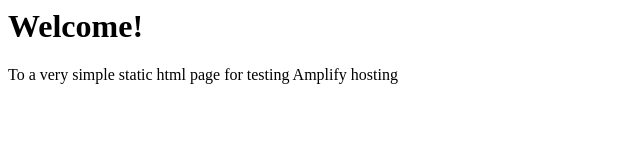
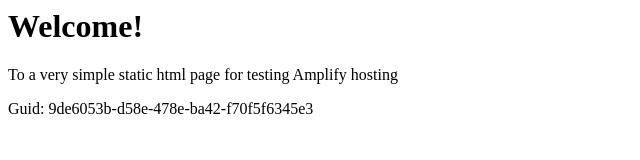
Before and after one commit to aws-aemilia-hkg/Github-PR-Commit-Integration-Test-DoNotTouch-v0-preprod-ap-east-1, a website: page src/index.html in a window 1280 px wide. Shown: the whole page, without its empty margins (0-640 px from the left). Drawn offline with Linux system fonts and the light colour scheme.

Commit message:
commit from integ tests

```diff
--- a/src/index.html
+++ b/src/index.html
@@ -1,3 +1,5 @@
+
+
 <html lang="en">
 
 <head>
@@ -10,6 +12,6 @@
 <body>
     <h1>Welcome!</h1>
     <p>To a very simple static html page for testing Amplify hosting</p>
-</body>
+    <p>Guid: 9de6053b-d58e-478e-ba42-f70f5f6345e3</p></body>
 
 </html>
```
